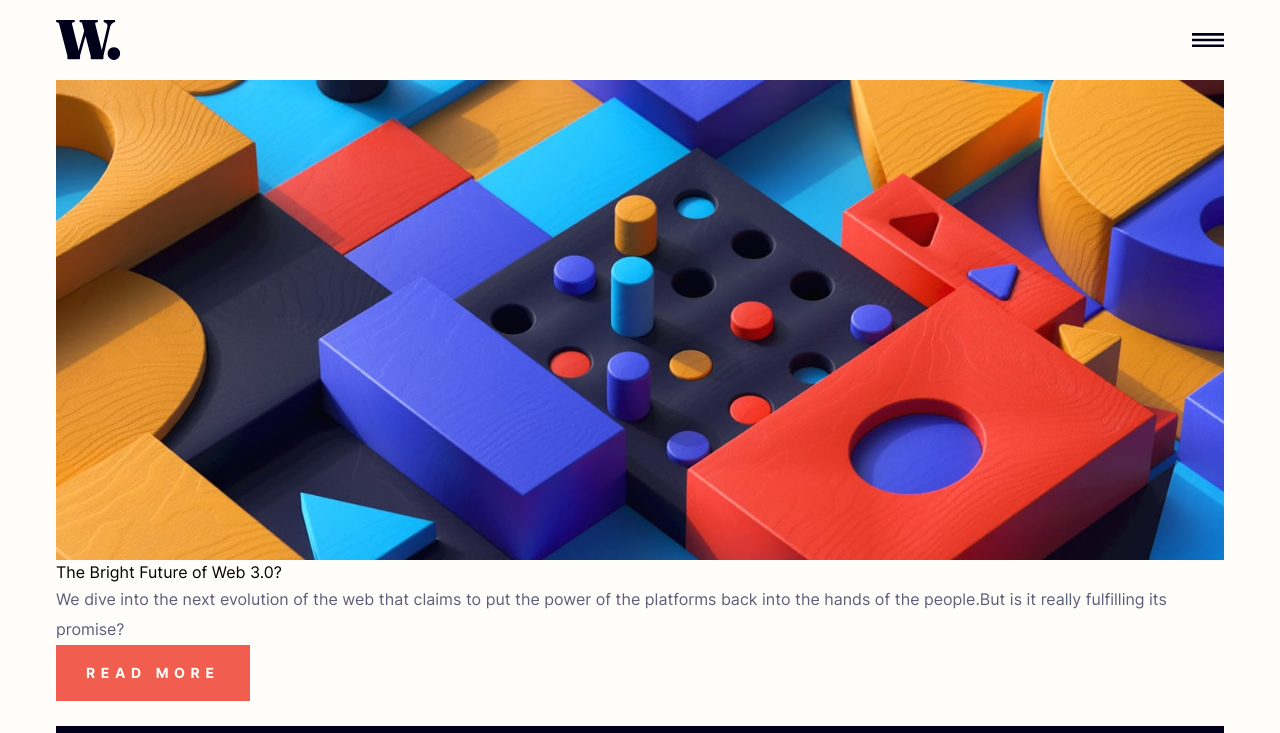
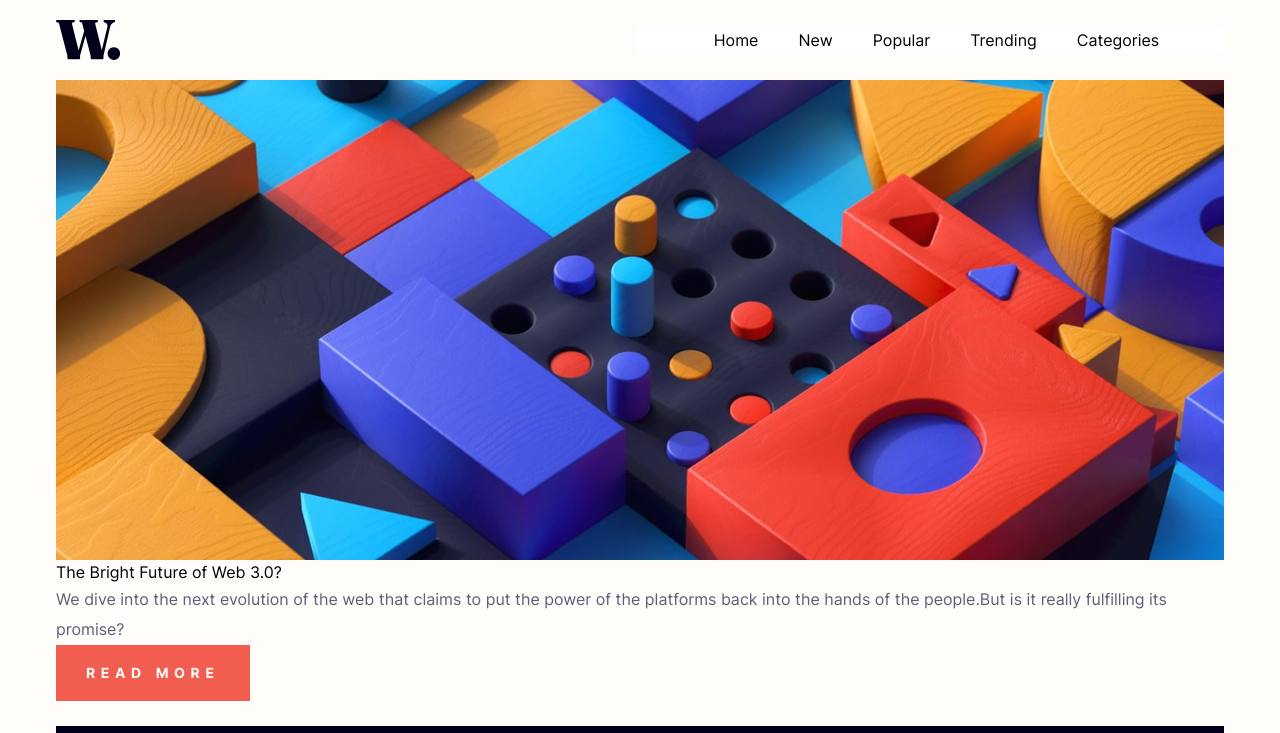
Before and after one commit to Humber70/home-page, a website built with Vite: page index.html in a window 1280 px wide. Shown: the top 733 px of the page. Built offline with nearby package versions, Linux system fonts and the light colour scheme.

Commit message:
refact: enhace navigator responsive

```diff
--- a/index.html
+++ b/index.html
@@ -17,19 +17,19 @@
           width="32"
           src="/images/icons/icon-menu.svg"
           alt="icon-menu"
-          class="btn-bar cursor-pointer"
+          class="btn-bar cursor-pointer lg:hidden"
         />
       </div>
 
-      <div class="absolute right-0 top-0 bg-[transparent] z-1 flex flex-col justify-start h-full bg-[white] gap-10 pt-8 pl-3 w-[30%] hidden" id="navigator">
+      <div class="hidden absolute right-0 top-0 bg-[transparent] z-1 flex flex-col justify-start h-full bg-[white] gap-10 pt-8 pl-3 w-[30%] lg:flex lg:pt-0 lg:relative lg:w-full lg:items-center" id="navigator">
         <img
         width="32"
         src="/images/icons/icon-menu-close.svg"
         alt="icon-menu-close"
-        class="btn-bar-close self-end cursor-pointer mx-4"
+        class="btn-bar-close self-end cursor-pointer mx-4 lg:hidden"
       />
-      <nav class="nav h-auto">
-        <ul class="flex flex-col gap-4">
+        <nav class="">
+          <ul class="flex flex-col gap-4 lg:flex-row lg:gap-10">
             <li class="list-item">
               <a href="#home" class="link">Home</a>
             </li>
```
Lines whose indentation alone changed are shown as unchanged.
